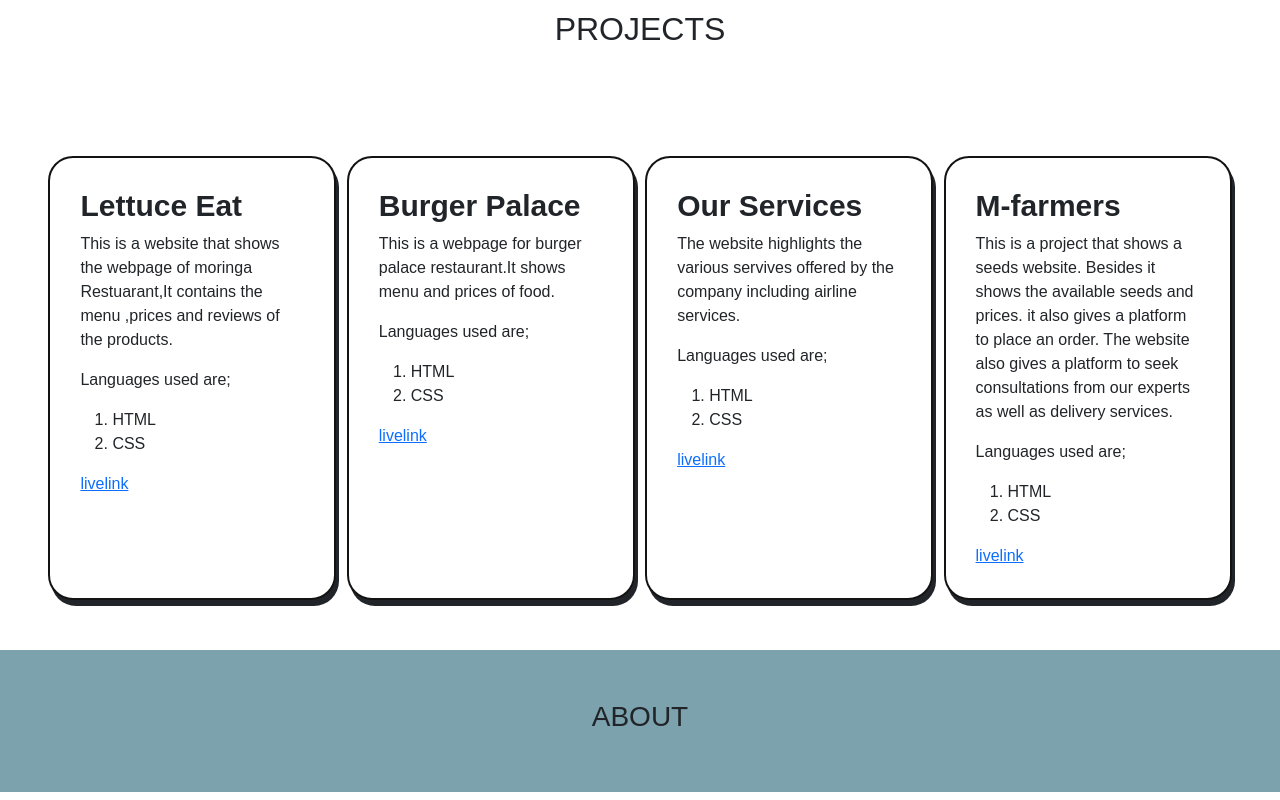
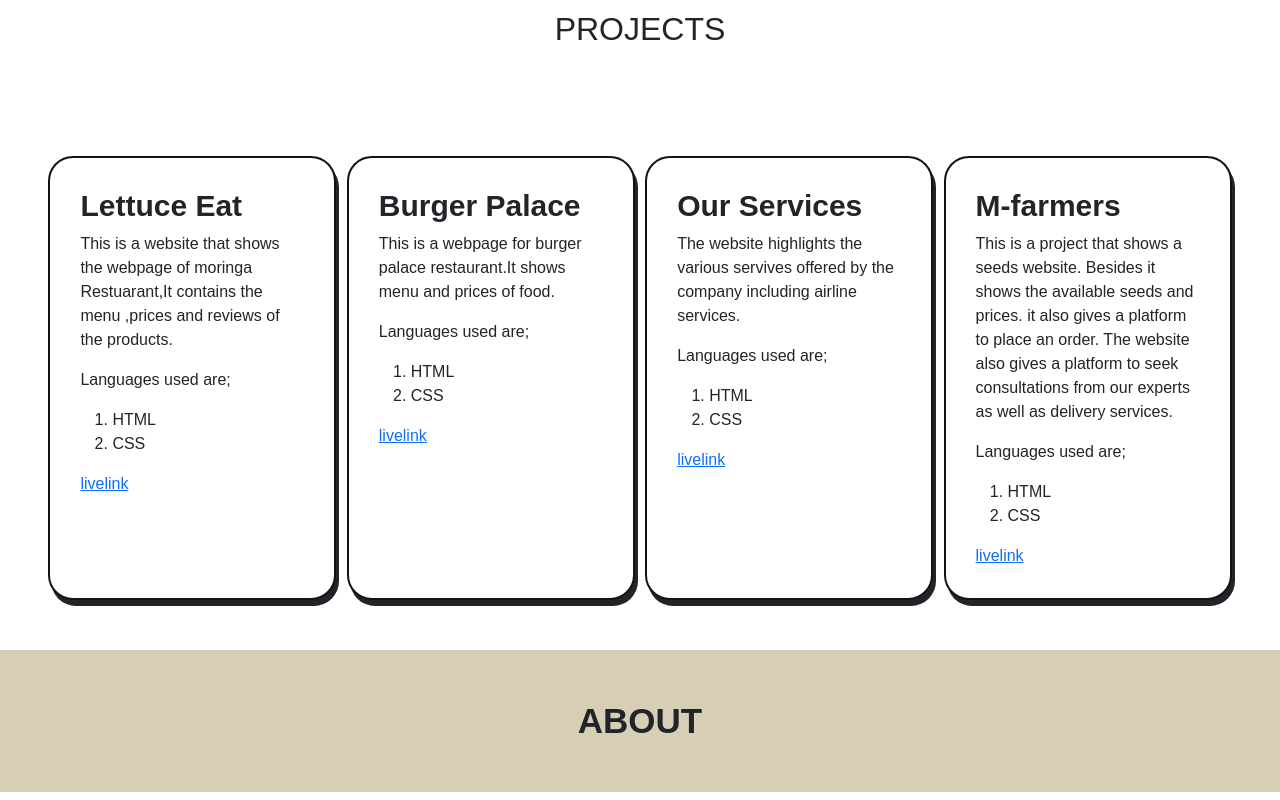
Before and after one commit to vyonna6519/-portfolio, a plain HTML site: page index.html in a window 1280 px wide. Shown: the part 852-1652 px from the top of the page. Drawn offline with nearby package versions, Linux system fonts and the light colour scheme.

Commit message:
added style to h3 in about section

```diff
--- a/style.css
+++ b/style.css
@@ -77,10 +77,13 @@ a:hover {
 }
 
 .about {
+    background: rgb(214, 207, 181);
+
+}
+
+.about h3 {
     text-align: center;
     padding: 50px;
     font-size: 35px;
     font-weight: bold;
-    background: rgb(123, 162, 173);
-
 }
```
